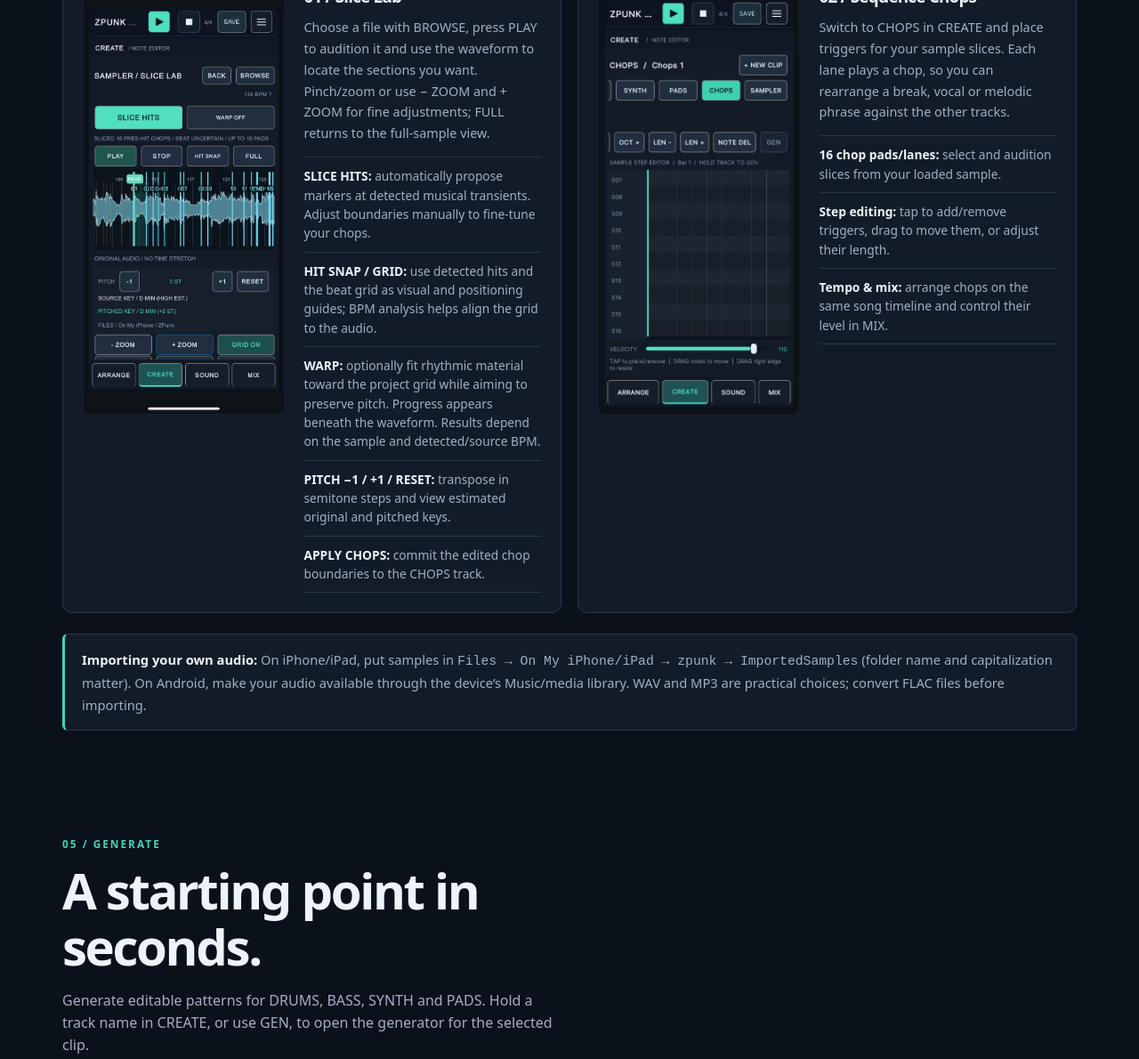
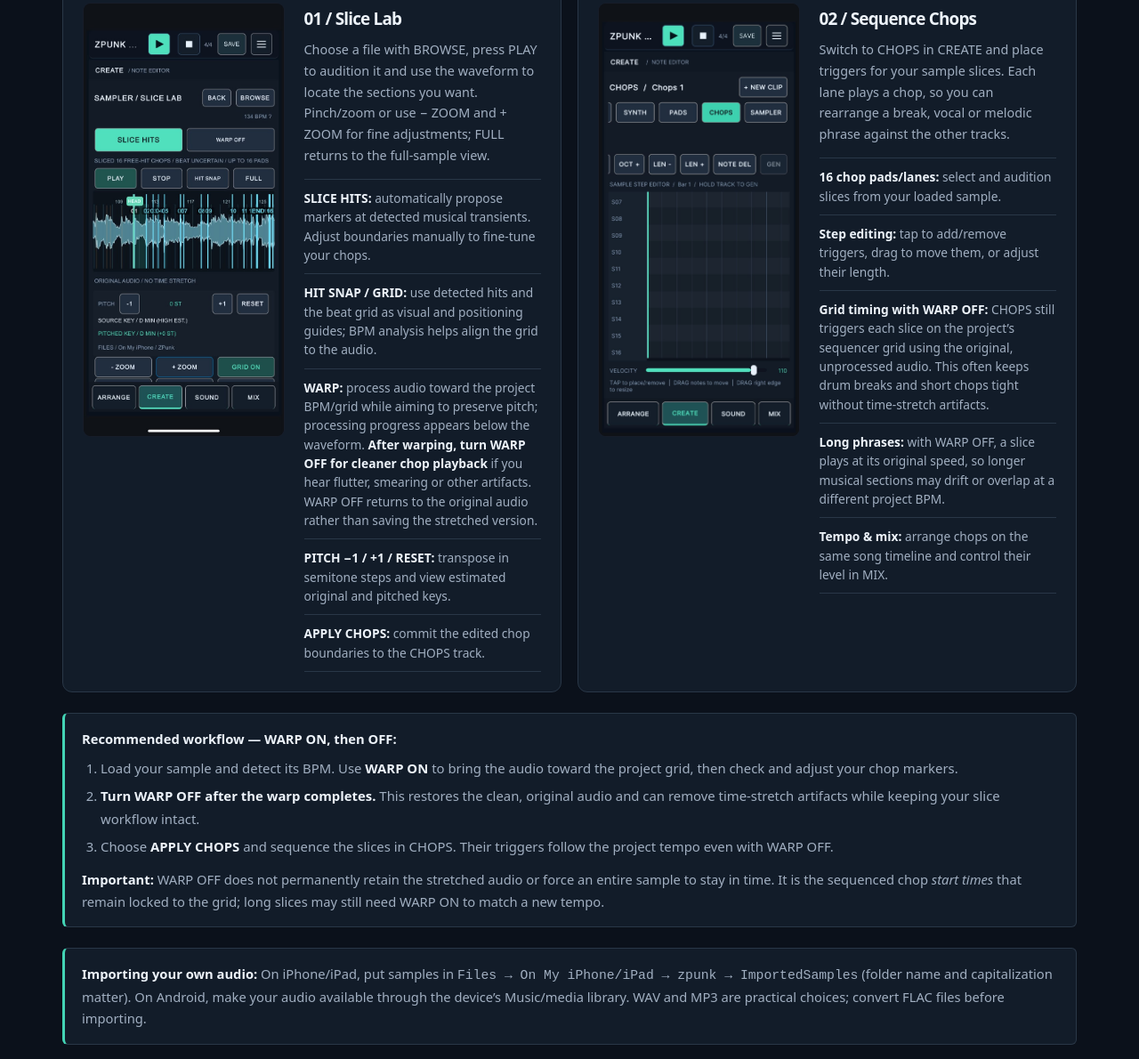
Before and after one commit to Tekknobot/zpunk-site, a plain HTML site: page index.html in a window 1280 px wide. Shown: the part 4650-5840 px from the top of the page at 89% size. Drawn offline with Linux system fonts and the light colour scheme.

Commit message:
New warping workflow details.

```diff
--- a/index.html
+++ b/index.html
@@ -400,10 +400,19 @@
         <div class="note"><strong>Composing from a sample?</strong> The sampler estimates the source key and the key after pitch shifting. Use the sample-key guide to highlight notes in the BASS, SYNTH and PADS piano rolls. The detected key is an estimate, so check it by ear.</div>
       </section>
       <section class="section" id="sampler" aria-labelledby="sampler-title">
-        <div class="section-head"><div class="section-number">04 / Sampler &amp; Chops</div><h2 id="sampler-title">Make samples your own.</h2><p>Load a sample in SAMPLER, find its rhythmic hits, place or adjust chop markers, and sequence the resulting slices in CHOPS. The Slice Lab combines manual editing with transient detection, BPM/key estimates and optional warping.</p></div>
+        <div class="section-head"><div class="section-number">04 / Sampler &amp; Chops</div><h2 id="sampler-title">Make samples your own.</h2><p>Load a sample in SAMPLER, find its rhythmic hits, place or adjust chop markers, and sequence the resulting slices in CHOPS. The Slice Lab combines manual editing with transient detection, BPM/key estimates and optional warping. For clean, grid-timed chops, use WARP to check alignment, then switch it OFF before sequencing.</p></div>
         <div class="image-pair">
-          <article class="image-feature"><a class="shot" href="images/sampler.jpg" target="_blank" rel="noopener" aria-label="View Sample Slice Lab screenshot at full size"><img src="images/sampler.jpg" width="591" height="1280" alt="ZPUNK Slice Lab showing SLICE HITS, WARP, HIT SNAP, sample key and zoom controls" loading="lazy"></a><div><h3>01 / Slice Lab</h3><p>Choose a file with BROWSE, press PLAY to audition it and use the waveform to locate the sections you want. Pinch/zoom or use − ZOOM and + ZOOM for fine adjustments; FULL returns to the full-sample view.</p><ul class="points"><li><strong>SLICE HITS:</strong> automatically propose markers at detected musical transients. Adjust boundaries manually to fine-tune your chops.</li><li><strong>HIT SNAP / GRID:</strong> use detected hits and the beat grid as visual and positioning guides; BPM analysis helps align the grid to the audio.</li><li><strong>WARP:</strong> optionally fit rhythmic material toward the project grid while aiming to preserve pitch. Progress appears beneath the waveform. Results depend on the sample and detected/source BPM.</li><li><strong>PITCH −1 / +1 / RESET:</strong> transpose in semitone steps and view estimated original and pitched keys.</li><li><strong>APPLY CHOPS:</strong> commit the edited chop boundaries to the CHOPS track.</li></ul></div></article>
-          <article class="image-feature"><a class="shot" href="images/chops.jpg" target="_blank" rel="noopener" aria-label="View Chops editor screenshot at full size"><img src="images/chops.jpg" width="945" height="2048" alt="ZPUNK CHOPS step editor with sample trigger lanes" loading="lazy"></a><div><h3>02 / Sequence Chops</h3><p>Switch to CHOPS in CREATE and place triggers for your sample slices. Each lane plays a chop, so you can rearrange a break, vocal or melodic phrase against the other tracks.</p><ul class="points"><li><strong>16 chop pads/lanes:</strong> select and audition slices from your loaded sample.</li><li><strong>Step editing:</strong> tap to add/remove triggers, drag to move them, or adjust their length.</li><li><strong>Tempo &amp; mix:</strong> arrange chops on the same song timeline and control their level in MIX.</li></ul></div></article>
+          <article class="image-feature"><a class="shot" href="images/sampler.jpg" target="_blank" rel="noopener" aria-label="View Sample Slice Lab screenshot at full size"><img src="images/sampler.jpg" width="591" height="1280" alt="ZPUNK Slice Lab showing SLICE HITS, WARP, HIT SNAP, sample key and zoom controls" loading="lazy"></a><div><h3>01 / Slice Lab</h3><p>Choose a file with BROWSE, press PLAY to audition it and use the waveform to locate the sections you want. Pinch/zoom or use − ZOOM and + ZOOM for fine adjustments; FULL returns to the full-sample view.</p><ul class="points"><li><strong>SLICE HITS:</strong> automatically propose markers at detected musical transients. Adjust boundaries manually to fine-tune your chops.</li><li><strong>HIT SNAP / GRID:</strong> use detected hits and the beat grid as visual and positioning guides; BPM analysis helps align the grid to the audio.</li><li><strong>WARP:</strong> process audio toward the project BPM/grid while aiming to preserve pitch; processing progress appears below the waveform. <strong>After warping, turn WARP OFF for cleaner chop playback</strong> if you hear flutter, smearing or other artifacts. WARP OFF returns to the original audio rather than saving the stretched version.</li><li><strong>PITCH −1 / +1 / RESET:</strong> transpose in semitone steps and view estimated original and pitched keys.</li><li><strong>APPLY CHOPS:</strong> commit the edited chop boundaries to the CHOPS track.</li></ul></div></article>
+          <article class="image-feature"><a class="shot" href="images/chops.jpg" target="_blank" rel="noopener" aria-label="View Chops editor screenshot at full size"><img src="images/chops.jpg" width="945" height="2048" alt="ZPUNK CHOPS step editor with sample trigger lanes" loading="lazy"></a><div><h3>02 / Sequence Chops</h3><p>Switch to CHOPS in CREATE and place triggers for your sample slices. Each lane plays a chop, so you can rearrange a break, vocal or melodic phrase against the other tracks.</p><ul class="points"><li><strong>16 chop pads/lanes:</strong> select and audition slices from your loaded sample.</li><li><strong>Step editing:</strong> tap to add/remove triggers, drag to move them, or adjust their length.</li><li><strong>Grid timing with WARP OFF:</strong> CHOPS still triggers each slice on the project’s sequencer grid using the original, unprocessed audio. This often keeps drum breaks and short chops tight without time-stretch artifacts.</li><li><strong>Long phrases:</strong> with WARP OFF, a slice plays at its original speed, so longer musical sections may drift or overlap at a different project BPM.</li><li><strong>Tempo &amp; mix:</strong> arrange chops on the same song timeline and control their level in MIX.</li></ul></div></article>
+        </div>
+        <div class="note" aria-label="Recommended sampler warping workflow">
+          <strong>Recommended workflow — WARP ON, then OFF:</strong>
+          <ol class="compact-list">
+            <li>Load your sample and detect its BPM. Use <strong>WARP ON</strong> to bring the audio toward the project grid, then check and adjust your chop markers.</li>
+            <li><strong>Turn WARP OFF after the warp completes.</strong> This restores the clean, original audio and can remove time-stretch artifacts while keeping your slice workflow intact.</li>
+            <li>Choose <strong>APPLY CHOPS</strong> and sequence the slices in CHOPS. Their triggers follow the project tempo even with WARP OFF.</li>
+          </ol>
+          <p style="margin-top: 12px;"><strong>Important:</strong> WARP OFF does not permanently retain the stretched audio or force an entire sample to stay in time. It is the sequenced chop <em>start times</em> that remain locked to the grid; long slices may still need WARP ON to match a new tempo.</p>
         </div>
         <div class="note"><strong>Importing your own audio:</strong> On iPhone/iPad, put samples in <code>Files → On My iPhone/iPad → zpunk → ImportedSamples</code> (folder name and capitalization matter). On Android, make your audio available through the device’s Music/media library. WAV and MP3 are practical choices; convert FLAC files before importing.</div>
       </section>
```
